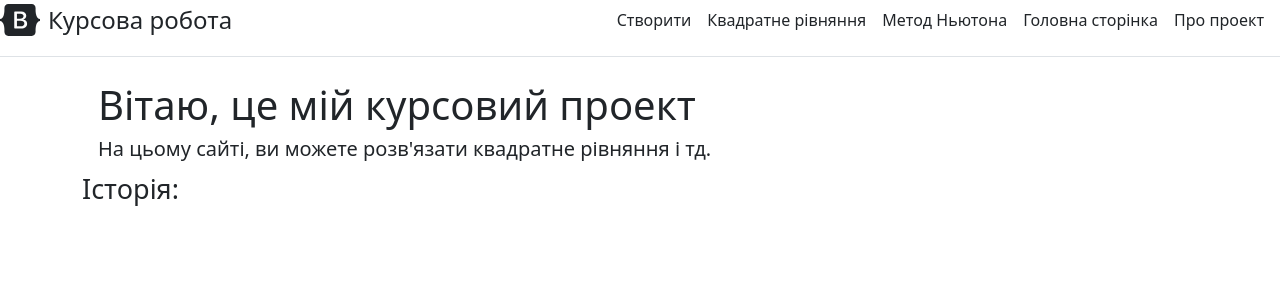
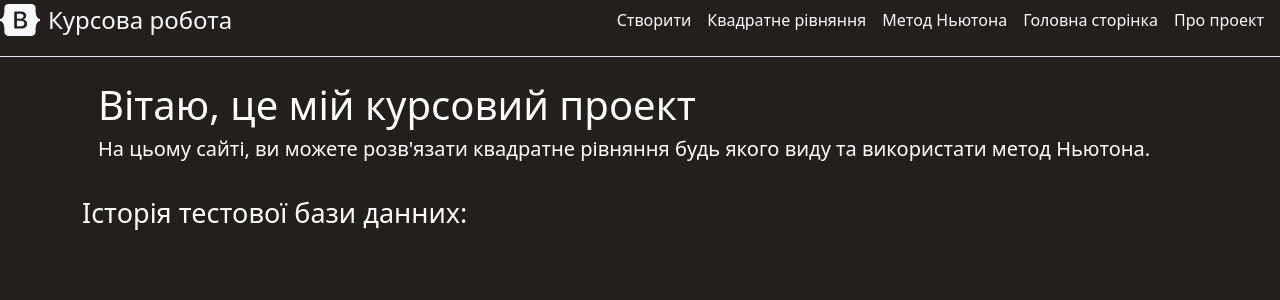
Before and after one commit to yurakuzo/kursova, a Django app: page / in a window 1280 px wide. Shown: the top 300 px of the page. Run offline with Django 3.2, Linux system fonts and the light colour scheme; data that the repository does not hold is empty; parts of the project's set-up code (start-up, migrations or seed data) failed here and were passed over.

Commit message:
Updated kkursova

```diff
--- /dev/null
+++ b/kkursova/taskmanager/main/static/main/css/main.css
@@ -0,0 +1,15 @@
+body{
+    background-color: rgb(36, 31, 31);
+    color:#fff;
+}
+.alert{
+    border-color: rgb(0, 0, 0);
+    background-color: rgb(228, 200, 125);
+    width: 40%;
+}
+.danger{
+    width: 50%;
+}
+form{
+    width: 20%;
+}
--- a/kkursova/taskmanager/main/templates/main/about.html
+++ b/kkursova/taskmanager/main/templates/main/about.html
@@ -8,4 +8,8 @@
     <h1>Курсова робота</h1>
     <h3>Виконав: Кузьо Юрій</h3>
     <h3>Група: Феі-23</h3>
+    <p>
+        Я розробив цей сайт, щоб продемонструвати свої вміння в області веб-розробки.
+        <br>Для цього проекту я використав веб-фреймворк Django.
+    </p>
 {% endblock %}
--- a/kkursova/taskmanager/main/templates/main/base.html
+++ b/kkursova/taskmanager/main/templates/main/base.html
@@ -1,3 +1,5 @@
+{% load static %}
+
 <!DOCTYPE html>
 <html lang="ru">
 <head>
@@ -5,20 +7,22 @@
     <meta http-equiv="X-UA-Compatible" content="IE=edge">
     <meta name="viewport" content="width=device-width, initial-scale=1.0">
     <title>{% block title %}{% endblock %}</title>
+    <link rel="icon" href="{% static 'icon.jpg' %}">
     <link rel="stylesheet" href="https://cdn.jsdelivr.net/npm/bootstrap@5.1.3/dist/css/bootstrap.min.css">
+    <link rel="stylesheet" href="{% static 'main/css/main.css' %}">
 </head>
 <body>
     <div class="d-flex flex-column flex-md-row align-items-center pb-3 mb-4 border-bottom">
-        <a href="/" class="d-flex align-items-center text-dark text-decoration-none">
+        <a href="/" class="d-flex align-items-center text-light text-decoration-none">
           <svg xmlns="http://www.w3.org/2000/svg" width="40" height="32" class="me-2" viewBox="0 0 118 94" role="img"><path fill-rule="evenodd" clip-rule="evenodd" d="M24.509 0c-6.733 0-11.715 5.893-11.492 12.284.214 6.14-.064 14.092-2.066 20.577C8.943 39.365 5.547 43.485 0 44.014v5.972c5.547.529 8.943 4.649 10.951 11.153 2.002 6.485 2.28 14.437 2.066 20.577C12.794 88.106 17.776 94 24.51 94H93.5c6.733 0 11.714-5.893 11.491-12.284-.214-6.14.064-14.092 2.066-20.577 2.009-6.504 5.396-10.624 10.943-11.153v-5.972c-5.547-.529-8.934-4.649-10.943-11.153-2.002-6.484-2.28-14.437-2.066-20.577C105.214 5.894 100.233 0 93.5 0H24.508zM80 57.863C80 66.663 73.436 72 62.543 72H44a2 2 0 01-2-2V24a2 2 0 012-2h18.437c9.083 0 15.044 4.92 15.044 12.474 0 5.302-4.01 10.049-9.119 10.88v.277C75.317 46.394 80 51.21 80 57.863zM60.521 28.34H49.948v14.934h8.905c6.884 0 10.68-2.772 10.68-7.727 0-4.643-3.264-7.207-9.012-7.207zM49.948 49.2v16.458H60.91c7.167 0 10.964-2.876 10.964-8.281 0-5.406-3.903-8.178-11.425-8.178H49.948z" fill="currentColor"></path></svg>
           <span class="fs-4">Курсова робота</span>
         </a>
         <nav class="d-inline-flex mt-2 mt-md-0 ms-md-auto">
-            <a class="me-3 py-2 text-dark text-decoration-none" href="/create">Створити</a>
-            <a class="me-3 py-2 text-dark text-decoration-none" href="/quadratic">Квадратне рівняння</a>
-            <a class="me-3 py-2 text-dark text-decoration-none" href="/newton">Метод Ньютона</a>
-            <a class="me-3 py-2 text-dark text-decoration-none" href="/">Головна сторінка</a>
-            <a class="me-3 py-2 text-dark text-decoration-none" href="/about">Про проект</a>
+            <a class="me-3 py-2 text-light text-decoration-none" href="/create">Створити</a>
+            <a class="me-3 py-2 text-light text-decoration-none" href="/quadratic">Квадратне рівняння</a>
+            <a class="me-3 py-2 text-light text-decoration-none" href="/newton">Метод Ньютона</a>
+            <a class="me-3 py-2 text-light text-decoration-none" href="/">Головна сторінка</a>
+            <a class="me-3 py-2 text-light text-decoration-none" href="/about">Про проект</a>
         </nav>
       </div>
     <div class="container">
--- a/kkursova/taskmanager/main/templates/main/index.html
+++ b/kkursova/taskmanager/main/templates/main/index.html
@@ -7,12 +7,12 @@
 
 {% block  content %}
     <h1><main class="px-3">
-    <h1>Вітаю, це мій курсовий проект</h1>
-    <h3 class="lead">На цьому сайті, ви можете розв'язати квадратне рівняння і тд.</h3>
-    </main></h1>
-    <p style="text-align:left; font-size:27px">Історія:</p>
+        <h1>Вітаю, це мій курсовий проект</h1>
+        <h3 class="lead">На цьому сайті, ви можете розв'язати квадратне рівняння будь якого виду та використати метод Ньютона.</h3>
+    </main></h1><br>
+    <p style="text-align:left; font-size:27px">Історія тестової бази данних:</p>
     {% for el in tasks %}
-        <div class="alert alert-warning mt-2">
+        <div class="alert alert-warning mt-1">
             <h3>{{ el.title }}</h3>
             <p>{{ el.task }}</p>
         </div>
--- a/kkursova/taskmanager/newton/views.py
+++ b/kkursova/taskmanager/newton/views.py
@@ -3,9 +3,11 @@ from sympy import *
 from scipy.misc import derivative
 from .forms import NewtonsForm
 
+
 def make_f(f):
     x = symbols('x')
     return lambda a: eval(f).subs(x, a)
+
 
 def newtonMethod(f, x0, eps):
     x0, eps = float(x0), float(eps)
@@ -18,7 +20,6 @@ def newtonMethod(f, x0, eps):
             break
         x0 = x1
     return x0
-
 
 
 def newton(request):
--- a/kkursova/taskmanager/quadratic/views.py
+++ b/kkursova/taskmanager/quadratic/views.py
@@ -29,6 +29,3 @@ def quadratic(request):
             form.save()
 
     return render(request, 'quadratic/quadratic.html', context)
-
-# def newton(request):
-#     return render(request, 'quadratic_equation/newton.html')
--- a/kkursova/taskmanager/taskmanager/settings.py
+++ b/kkursova/taskmanager/taskmanager/settings.py
@@ -26,7 +26,7 @@ SECRET_KEY = 'django-insecure-)^ji9%m=0)0d8d^li_^1rn2ak!^m9#jgxn_-ie(lig^b4n$1sj
 # SECURITY WARNING: don't run with debug turned on in production!
 DEBUG = True
 
-ALLOWED_HOSTS = []
+ALLOWED_HOSTS = ['*']
 
 
 # Application definition
@@ -127,3 +127,7 @@ STATIC_URL = '/static/'
 # https://docs.djangoproject.com/en/3.2/ref/settings/#default-auto-field
 
 DEFAULT_AUTO_FIELD = 'django.db.models.BigAutoField'
+
+STATICFILES_DIRS = [
+    BASE_DIR / "static",
+]
--- a/kkursova/taskmanager/taskmanager/urls.py
+++ b/kkursova/taskmanager/taskmanager/urls.py
@@ -1,5 +1,8 @@
 from django.contrib import admin
 from django.urls import path, include
+
+from django.conf import settings
+from django.conf.urls.static import static
 
 urlpatterns = [
     path('admin/', admin.site.urls),
@@ -8,4 +11,4 @@ urlpatterns = [
     path('create', include('main.urls')),
     path('quadratic/', include('quadratic.urls')),
     path('newton/', include('newton.urls')),
-]
+] + static(settings.STATIC_URL, document_root=settings.STATIC_ROOT)
```
Also changed, not shown: kkursova/taskmanager/newton/templates/newton/newton.html (+5 -6 lines), kkursova/taskmanager/quadratic/templates/quadratic/quadratic.html (+6 -7 lines), kkursova/taskmanager/main/static/images/icon.jpg (added).
